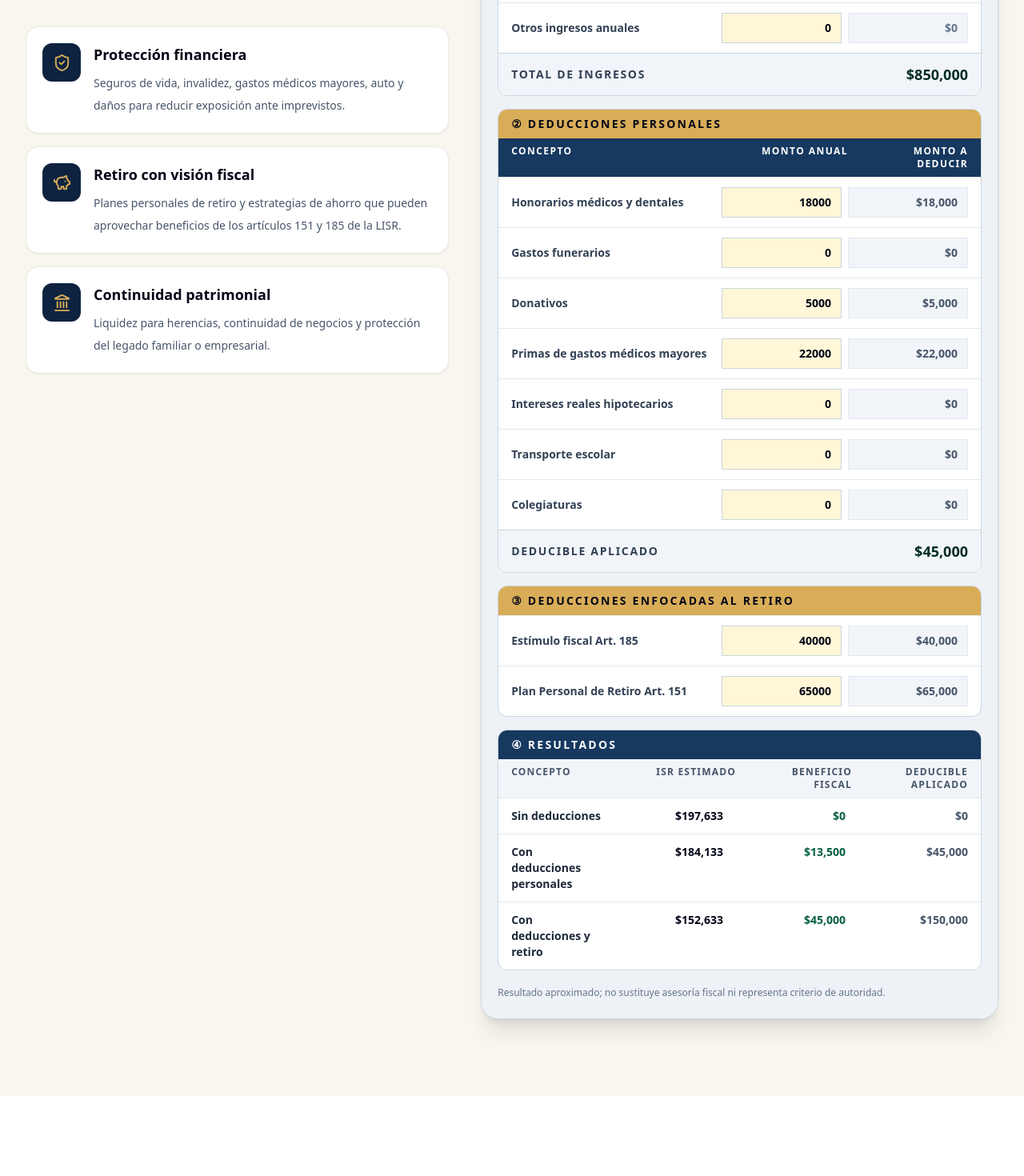
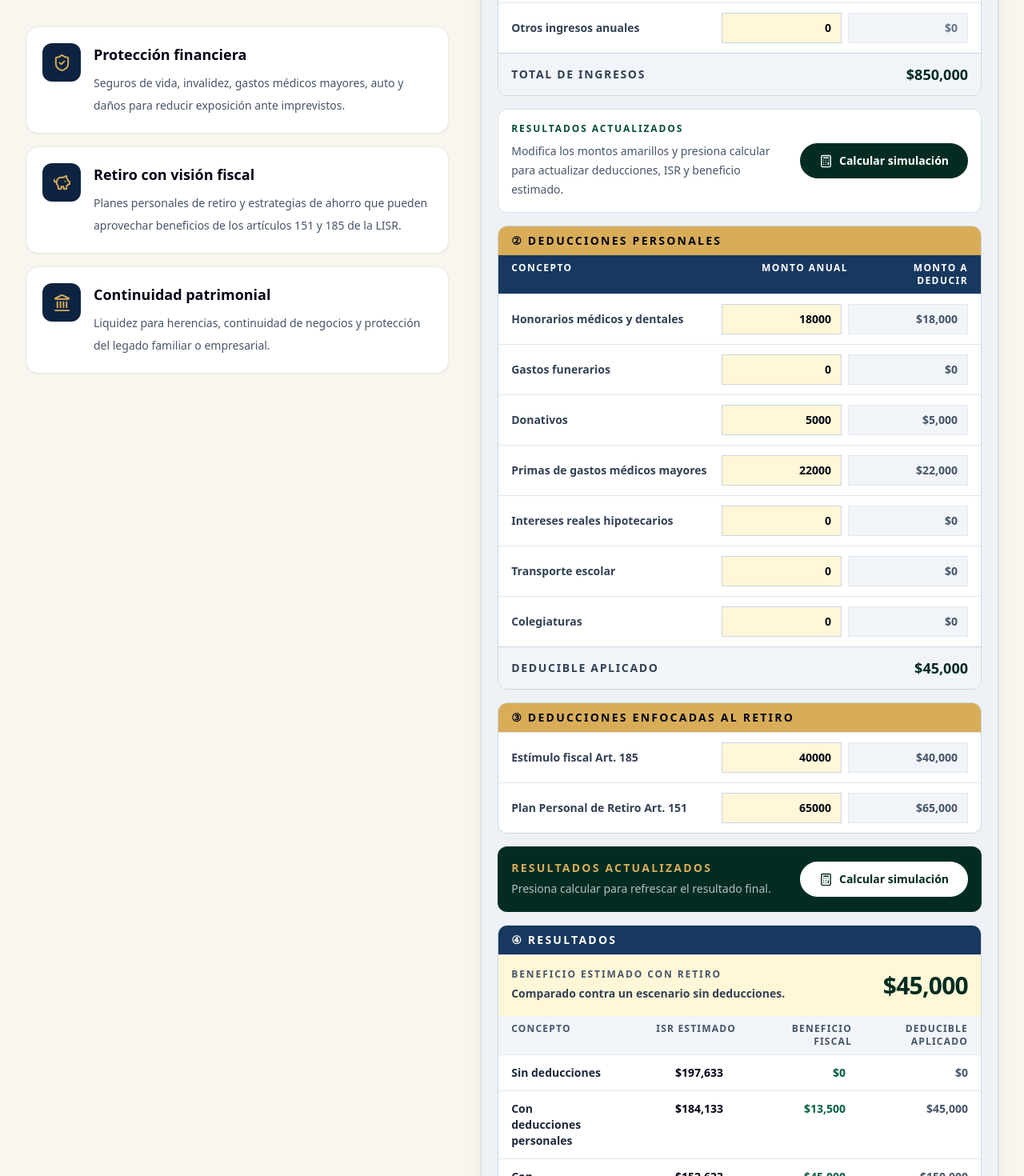
Before and after one commit to o7digital/kabin, a React (Vite) app: page / in a window 1280 px wide. Shown: the part 2715-4185 px from the top of the page at 80% size. Built offline with nearby package versions, Linux system fonts and the light colour scheme.

Commit message:
Make insurance calculator explicitly interactive

```diff
--- a/KabinConsultoriaMockup.jsx
+++ b/KabinConsultoriaMockup.jsx
@@ -443,6 +443,20 @@ const formatMxn = (value) =>
     maximumFractionDigits: 0,
   }).format(Number.isFinite(value) ? value : 0);
 
+const defaultInsuranceInputs = {
+  income: "850000",
+  otherIncome: "0",
+  medical: "18000",
+  funeral: "0",
+  donations: "5000",
+  gmm: "22000",
+  mortgage: "0",
+  transport: "0",
+  tuition: "0",
+  art151: "65000",
+  art185: "40000",
+};
+
 export default function KabinConsultoriaMockup() {
   const isEnglishPath = typeof window !== "undefined" && window.location.pathname.startsWith("/en");
   const [currentSlide, setCurrentSlide] = useState(0);
@@ -452,19 +466,9 @@ export default function KabinConsultoriaMockup() {
   const [isHeaderHidden, setIsHeaderHidden] = useState(false);
   const [selectedService, setSelectedService] = useState(null);
   const [selectedPackageIndex, setSelectedPackageIndex] = useState(2);
-  const [insuranceInputs, setInsuranceInputs] = useState({
-    income: "850000",
-    otherIncome: "0",
-    medical: "18000",
-    funeral: "0",
-    donations: "5000",
-    gmm: "22000",
-    mortgage: "0",
-    transport: "0",
-    tuition: "0",
-    art151: "65000",
-    art185: "40000",
-  });
+  const [insuranceInputs, setInsuranceInputs] = useState(defaultInsuranceInputs);
+  const [calculatedInsuranceInputs, setCalculatedInsuranceInputs] = useState(defaultInsuranceInputs);
+  const [hasCalculatedInsurance, setHasCalculatedInsurance] = useState(true);
 
   const t = lang === "es"
     ? {
@@ -482,6 +486,7 @@ export default function KabinConsultoriaMockup() {
         tableConcept: "Concepto", annualAmount: "Monto anual", deductibleAmount: "Monto a deducir", income: "Ingreso anual bruto", otherIncome: "Otros ingresos anuales", totalIncome: "Total de ingresos",
         medical: "Honorarios médicos y dentales", funeral: "Gastos funerarios", donations: "Donativos", gmm: "Primas de gastos médicos mayores", mortgage: "Intereses reales hipotecarios", transport: "Transporte escolar", tuition: "Colegiaturas",
         art151: "Plan Personal de Retiro Art. 151", art185: "Estímulo fiscal Art. 185", withoutDeductions: "Sin deducciones", withPersonal: "Con deducciones personales", withRetirement: "Con deducciones y retiro", isrToPay: "ISR estimado", taxBenefit: "Beneficio fiscal", deductibleApplied: "Deducible aplicado", disclaimer: "Resultado aproximado; no sustituye asesoría fiscal ni representa criterio de autoridad.",
+        calculateSimulation: "Calcular simulación", calculationReady: "Resultados actualizados", calculationPending: "Hay cambios sin calcular", mainBenefit: "Beneficio estimado con retiro",
         ecommerceTitle: "Ecommerce", ecommerceHeading: "Forfaits listos para comprar, cotizar y convertir en clientes dentro del CRM.", ecommerceText: "Esta sección simula cómo Kabin podría vender servicios cerrados sin fricción: el cliente elige un paquete, deja sus datos, paga o solicita cotización, y el CRM recibe la oportunidad con todo el contexto.",
         choosePackage: "Elegir forfait", selectedPackage: "Forfait seleccionado", checkoutDemo: "Checkout simulado", subtotal: "Subtotal", vat: "IVA estimado", total: "Total", payNow: "Simular compra", quoteNow: "Solicitar cotización", crmReady: "Listo para backend + CRM", crmFlow: "Orden web → pago/lead → contacto CRM → tarea comercial → expediente del cliente",
         contactTitle: "Recibe acompañamiento profesional.", contactText: "Completa el formulario y te contactaremos para entender tu situación y proponerte una ruta de trabajo.",
@@ -504,6 +509,7 @@ export default function KabinConsultoriaMockup() {
         tableConcept: "Concept", annualAmount: "Annual amount", deductibleAmount: "Deductible amount", income: "Annual gross income", otherIncome: "Other annual income", totalIncome: "Total income",
         medical: "Medical and dental fees", funeral: "Funeral expenses", donations: "Donations", gmm: "Major medical insurance premiums", mortgage: "Mortgage real interest", transport: "School transportation", tuition: "Tuition",
         art151: "Private Retirement Plan Art. 151", art185: "Tax incentive Art. 185", withoutDeductions: "No deductions", withPersonal: "With personal deductions", withRetirement: "With deductions and retirement", isrToPay: "Estimated ISR", taxBenefit: "Tax benefit", deductibleApplied: "Applied deductible", disclaimer: "Approximate result; it does not replace tax advice or represent an authority criterion.",
+        calculateSimulation: "Calculate simulation", calculationReady: "Results updated", calculationPending: "Changes not calculated", mainBenefit: "Estimated benefit with retirement",
         ecommerceTitle: "Ecommerce", ecommerceHeading: "Packaged services ready to buy, quote, and convert into CRM clients.", ecommerceText: "This section simulates how Kabin could sell fixed-scope services with less friction: the client picks a package, shares details, pays or requests a quote, and the CRM receives the opportunity with context.",
         choosePackage: "Choose package", selectedPackage: "Selected package", checkoutDemo: "Simulated checkout", subtotal: "Subtotal", vat: "Estimated VAT", total: "Total", payNow: "Simulate purchase", quoteNow: "Request quote", crmReady: "Backend + CRM ready", crmFlow: "Web order → payment/lead → CRM contact → sales task → client file",
         contactTitle: "Receive professional support.", contactText: "Complete the form and we will contact you to understand your needs and propose a work plan.",
@@ -579,17 +585,17 @@ export default function KabinConsultoriaMockup() {
   const closeMenu = () => setIsMenuOpen(false);
   const active = t.heroSlides[currentSlide];
   const parsedInsurance = {
-    income: Number(insuranceInputs.income) || 0,
-    otherIncome: Number(insuranceInputs.otherIncome) || 0,
-    medical: Number(insuranceInputs.medical) || 0,
-    funeral: Number(insuranceInputs.funeral) || 0,
-    donations: Number(insuranceInputs.donations) || 0,
-    gmm: Number(insuranceInputs.gmm) || 0,
-    mortgage: Number(insuranceInputs.mortgage) || 0,
-    transport: Number(insuranceInputs.transport) || 0,
-    tuition: Number(insuranceInputs.tuition) || 0,
-    art151: Number(insuranceInputs.art151) || 0,
-    art185: Number(insuranceInputs.art185) || 0,
+    income: Number(calculatedInsuranceInputs.income) || 0,
+    otherIncome: Number(calculatedInsuranceInputs.otherIncome) || 0,
+    medical: Number(calculatedInsuranceInputs.medical) || 0,
+    funeral: Number(calculatedInsuranceInputs.funeral) || 0,
+    donations: Number(calculatedInsuranceInputs.donations) || 0,
+    gmm: Number(calculatedInsuranceInputs.gmm) || 0,
+    mortgage: Number(calculatedInsuranceInputs.mortgage) || 0,
+    transport: Number(calculatedInsuranceInputs.transport) || 0,
+    tuition: Number(calculatedInsuranceInputs.tuition) || 0,
+    art151: Number(calculatedInsuranceInputs.art151) || 0,
+    art185: Number(calculatedInsuranceInputs.art185) || 0,
   };
   const totalIncome = parsedInsurance.income + parsedInsurance.otherIncome;
   const personalCap = Math.min(totalIncome * 0.15, umaAnnual2024 * 5);
@@ -640,6 +646,11 @@ export default function KabinConsultoriaMockup() {
       ...current,
       [field]: value.replace(/[^\d.]/g, ""),
     }));
+    setHasCalculatedInsurance(false);
+  };
+  const calculateInsuranceSimulation = () => {
+    setCalculatedInsuranceInputs(insuranceInputs);
+    setHasCalculatedInsurance(true);
   };
 
   return (
@@ -991,6 +1002,26 @@ export default function KabinConsultoriaMockup() {
                     </div>
                   </div>
 
+                  <div className="grid gap-4 rounded-xl border border-emerald-900/15 bg-white p-4 md:grid-cols-[1fr_auto] md:items-center">
+                    <div>
+                      <p className="text-xs font-black uppercase tracking-[0.16em] text-emerald-900">
+                        {hasCalculatedInsurance ? t.calculationReady : t.calculationPending}
+                      </p>
+                      <p className="mt-2 text-sm leading-6 text-slate-600">
+                        {lang === "es"
+                          ? "Modifica los montos amarillos y presiona calcular para actualizar deducciones, ISR y beneficio estimado."
+                          : "Edit the yellow fields and press calculate to update deductions, ISR, and estimated benefit."}
+                      </p>
+                    </div>
+                    <button
+                      type="button"
+                      onClick={calculateInsuranceSimulation}
+                      className="inline-flex items-center justify-center gap-2 rounded-full bg-emerald-950 px-6 py-3 text-sm font-black text-white transition hover:-translate-y-0.5 hover:bg-emerald-900"
+                    >
+                      <Calculator size={17} /> {t.calculateSimulation}
+                    </button>
+                  </div>
+
                   <div className="overflow-hidden rounded-xl border border-slate-300 bg-white">
                     <div className="bg-[#d9ad58] px-4 py-2 text-sm font-black uppercase tracking-[0.16em] text-slate-950">
                       {t.deductionsSection}
@@ -1044,9 +1075,38 @@ export default function KabinConsultoriaMockup() {
                     ))}
                   </div>
 
+                  <div className="flex flex-col gap-3 rounded-xl border border-emerald-900/15 bg-emerald-950 p-4 text-white sm:flex-row sm:items-center sm:justify-between">
+                    <div>
+                      <p className="text-sm font-black uppercase tracking-[0.16em] text-[#d9ad58]">
+                        {hasCalculatedInsurance ? t.calculationReady : t.calculationPending}
+                      </p>
+                      <p className="mt-1 text-sm leading-6 text-white/70">
+                        {lang === "es" ? "Presiona calcular para refrescar el resultado final." : "Press calculate to refresh the final result."}
+                      </p>
+                    </div>
+                    <button
+                      type="button"
+                      onClick={calculateInsuranceSimulation}
+                      className="inline-flex items-center justify-center gap-2 rounded-full bg-white px-6 py-3 text-sm font-black text-emerald-950 transition hover:-translate-y-0.5"
+                    >
+                      <Calculator size={17} /> {t.calculateSimulation}
+                    </button>
+                  </div>
+
                   <div className="overflow-hidden rounded-xl border border-slate-300 bg-white">
                     <div className="bg-[#17385f] px-4 py-2 text-sm font-black uppercase tracking-[0.16em] text-white">
                       {t.resultsSection}
+                    </div>
+                    <div className="grid gap-4 border-t border-slate-200 bg-[#fff7d7] p-4 md:grid-cols-[1fr_auto] md:items-center">
+                      <div>
+                        <p className="text-xs font-black uppercase tracking-[0.16em] text-slate-600">{t.mainBenefit}</p>
+                        <p className="mt-1 text-sm font-semibold leading-6 text-slate-700">
+                          {lang === "es"
+                            ? "Comparado contra un escenario sin deducciones."
+                            : "Compared against a scenario with no deductions."}
+                        </p>
+                      </div>
+                      <p className="text-3xl font-black tracking-tight text-emerald-950">{formatMxn(retirementBenefit)}</p>
                     </div>
                     <div className="grid grid-cols-[1fr_145px_145px_145px] bg-slate-100 text-xs font-black uppercase tracking-[0.1em] text-slate-600 max-md:hidden">
                       <div className="px-4 py-2">{t.tableConcept}</div>
```
